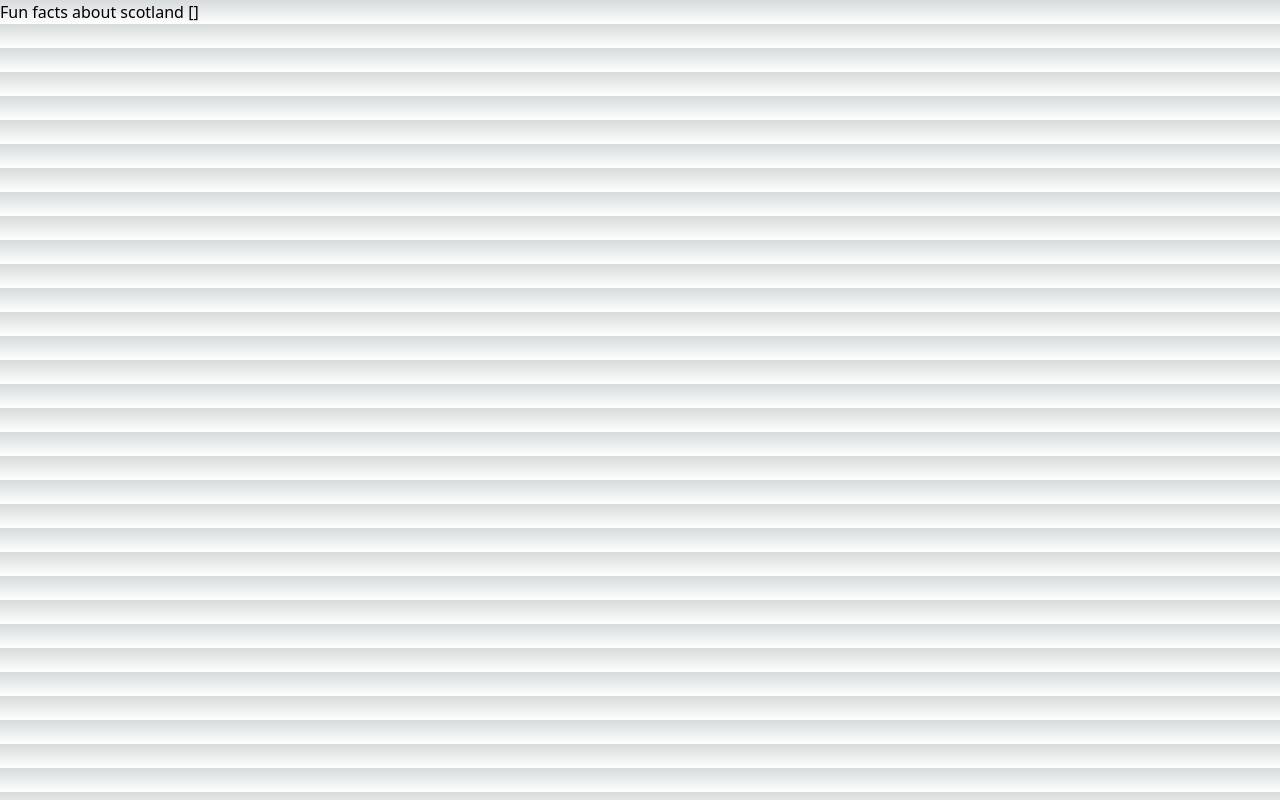
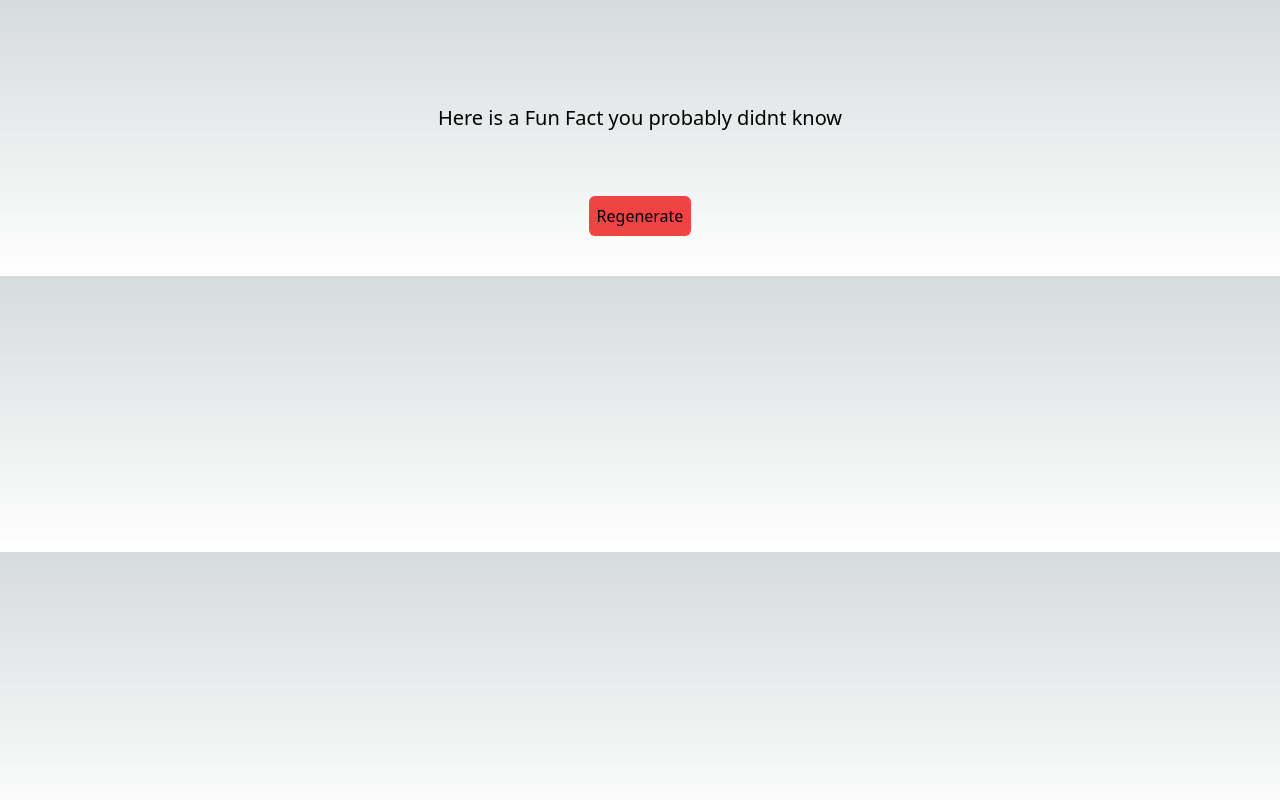
Before and after one commit to barehands-io/trival-front, a Next.js app: page /fun-facts in a window 1280 px wide. Built offline with nearby package versions, Linux system fonts and the light colour scheme; no server answers.

Commit message:
add fun fact page
added the fun fact page
added generate function

untrack .next folder

```diff
--- a/pages/fun-facts.tsx
+++ b/pages/fun-facts.tsx
@@ -1,30 +1,62 @@
+import {useState} from "react";
 
-export const getStaticProps = async () => {
+
+interface Props {
+    data: any;
+    endpointUrl: string;
+}
+
+const fetchFunFact = async (endpointUrl: string) => {
     try {
-        const res = await fetch(`${process.env.APP_ENDPOINT_URL}/api/ping`);
-        const data = (await res.json()) as string;
-        return {
-            props: {
-                data,
-            },
-        };
+        const res = await fetch(`${endpointUrl}/api/fun-facts`);
+        return (await res.json()).data;
     } catch (error) {
-        return {
-            props: {
-                data:[]
-            },
-        };
+        console.error(error);
+        return '';
     }
 };
 
-interface Props {
-    data: any;
-}
+export const getStaticProps = async () => {
+    const endpointUrl = process.env.APP_ENDPOINT_URL as string;
+    const data = await fetchFunFact(endpointUrl);
+    return {
+        props: {
+            data,
+            endpointUrl
+        },
+    };
+};
 
-export default function HelpPage  ({data}:Props) {
+export default function FunFactPage({data, endpointUrl}: Props) {
+    const [funFact, setFunFact] = useState(data);
+    const [loading, setLoading] = useState(false);
+    const handleRegenerate = async () => {
+        setLoading(true);
+        const newData = await fetchFunFact(endpointUrl);
+
+        console.log('regenerate', newData);
+
+        setFunFact(newData);
+        setLoading(false);
+    }
+
     return (
         <div>
-            <h1>Fun facts about scotland   {JSON.stringify(data)}</h1>
+            {
+                loading ? <div>Loading...</div> : <div>
+                    <div>
+                        <div className="pt-20 text-center">
+                            <h1 className="text-xl py-6">Here is a Fun Fact you probably didnt know</h1>
+                            <h1 className="text-xl">  {funFact}</h1>
+                        </div>
+                    </div>
+
+                    <div className="flex justify-center my-10">
+                        <button onClick={handleRegenerate} className="bg-red-500 p-2 rounded-md"> Regenerate</button>
+                    </div>
+                </div>
+            }
+
         </div>
     );
 }
```
